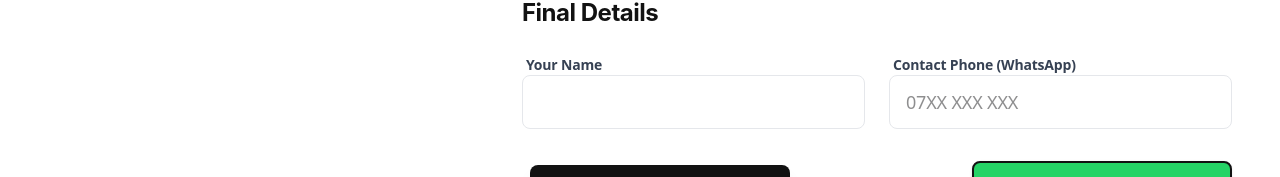
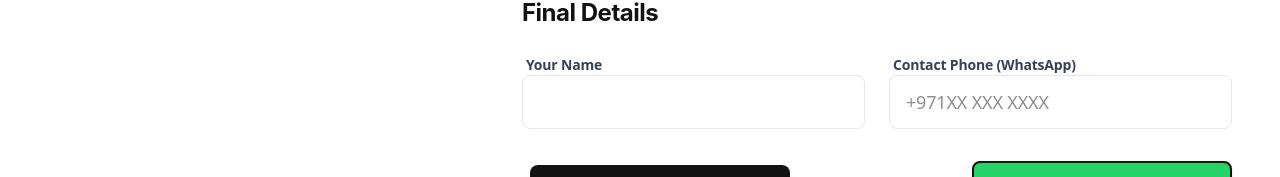
Before and after one commit to kibirigec/weblery, a Next.js app: page /onboarding in a window 1280 px wide. Shown: the part 1158-1335 px from the top of the page. Built offline with nearby package versions, Linux system fonts and the light colour scheme.

Commit message:
Minor adjustments

```diff
--- a/src/app/onboarding/page.js
+++ b/src/app/onboarding/page.js
@@ -432,8 +432,8 @@ export default function QuoteBuilder() {
 
                 {/* LEFT: Sticky Receipt */}
                 <div className="hidden lg:block w-1/3 relative">
-                    <div className="sticky top-32">
-                        <motion.div layout className="bg-[#f5f5f5] rounded-sm p-8 overflow-hidden sticky top-32">
+                    <div className="sticky top-20">
+                        <motion.div layout className="bg-[#f5f5f5] rounded-sm p-8 overflow-hidden sticky top-0">
                             <h2 className="text-2xl font-bold mb-6 font-heading">Your Selection</h2>
 
                             {!hasSelections ? (
@@ -476,7 +476,7 @@ export default function QuoteBuilder() {
 
                     <section>
                         {/* STICKY HEADER AREA */}
-                        <div className="sticky top-[72px] lg:top-20 z-40 bg-[var(--bg-page)]/90 backdrop-blur-xl pt-6 pb-6 -mx-6 px-6 md:-mx-12 md:px-12 lg:mx-0 lg:px-0 border-b border-gray-200/50 lg:border-none shadow-[0_10px_30px_-15px_rgba(0,0,0,0.05)] lg:shadow-none transition-all duration-300">
+                        <div className="sticky top-[72px] lg:top-14 z-40 bg-[var(--bg-page)]/90 backdrop-blur-xl pt-6 pb-6 -mx-6 px-6 md:-mx-12 md:px-12 lg:mx-0 lg:px-0 border-b border-gray-200/50 lg:border-none shadow-[0_10px_30px_-15px_rgba(0,0,0,0.05)] lg:shadow-none transition-all duration-300">
                             <div className="mb-6">
                                 <h3 className="text-2xl md:text-[var(--font-size-title)] font-bold text-[var(--text-primary)] mb-2 font-heading">Build your package</h3>
                                 <p className="text-[var(--text-secondary)]">Choose a category to view available services.</p>
@@ -595,7 +595,7 @@ export default function QuoteBuilder() {
                                 <label className="text-sm font-bold text-gray-700 ml-1">Contact Phone (WhatsApp)</label>
                                 <input
                                     type="tel"
-                                    placeholder="07XX XXX XXX"
+                                    placeholder="+971XX XXX XXXX"
                                     className={`w-full p-4 rounded-sm border bg-white focus:ring-2 focus:border-black transition-all font-medium ${errors.phone ? 'border-red-500' : 'border-gray-200'}`}
                                     value={contact.phone}
                                     onChange={(e) => {
```
